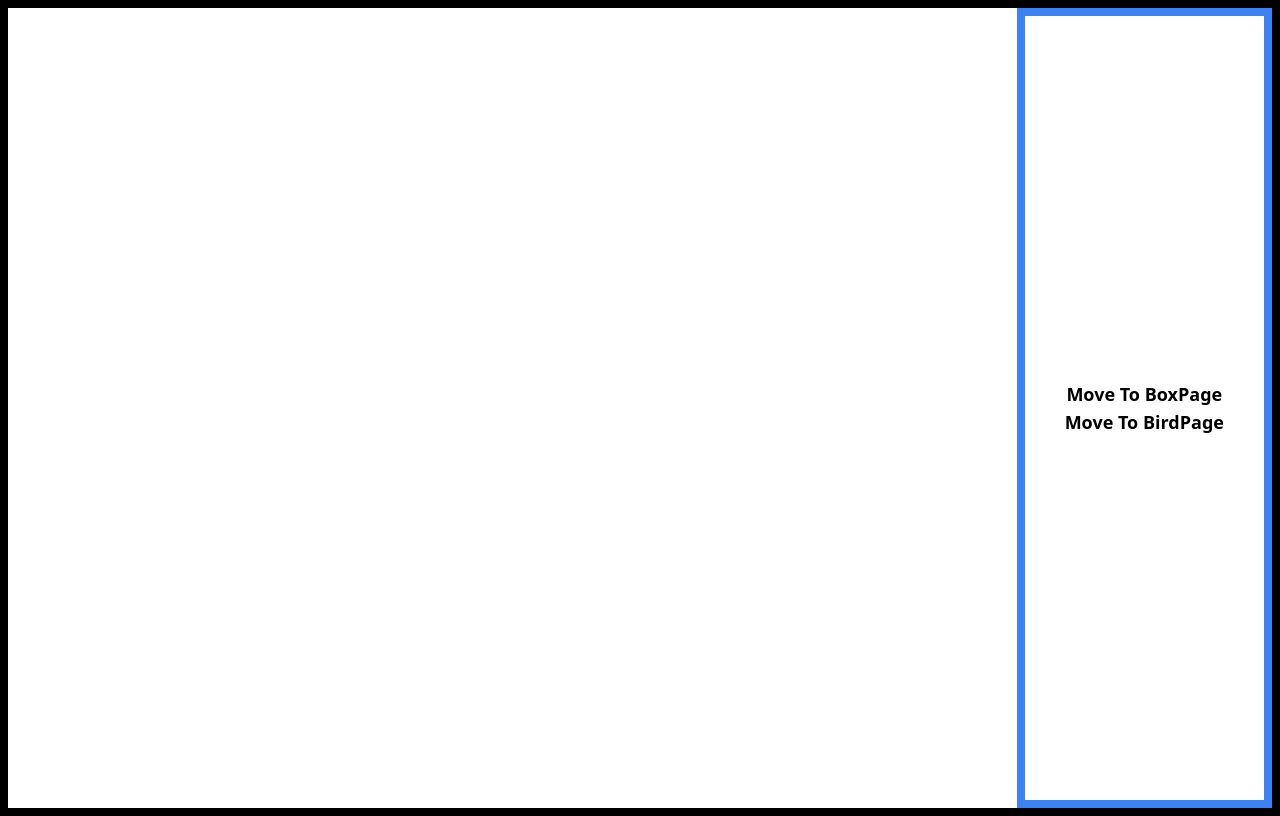
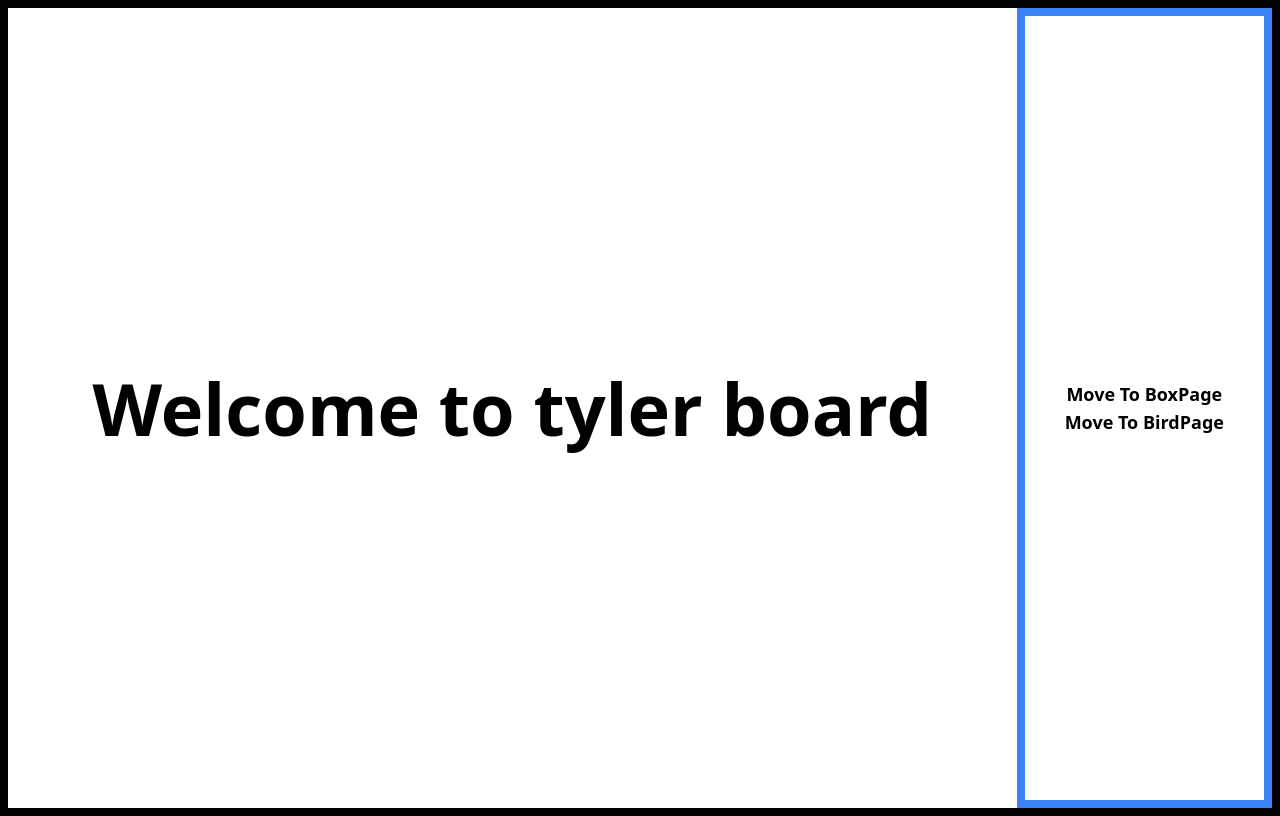
Before and after one commit to alstjd0051/freeboard_threejs, a Next.js app: page / in a window 1280 px wide. Built offline with nearby package versions, Linux system fonts and the light colour scheme.

Commit message:
Update:: HomeMessage

```diff
--- a/pages/index.tsx
+++ b/pages/index.tsx
@@ -6,8 +6,12 @@ import { GLTFLoader } from "three/examples/jsm/loaders/GLTFLoader";
 
 const Home: NextPage = () => {
   return (
-    <div>
-      <div></div>
+    <div className="w-full h-full flex items-center justify-center  ">
+      <div className="snap-center">
+        <h1 className="font-bold md:text-7xl mi:text-3xl ">
+          Welcome to tyler board
+        </h1>
+      </div>
     </div>
   );
 };
```
